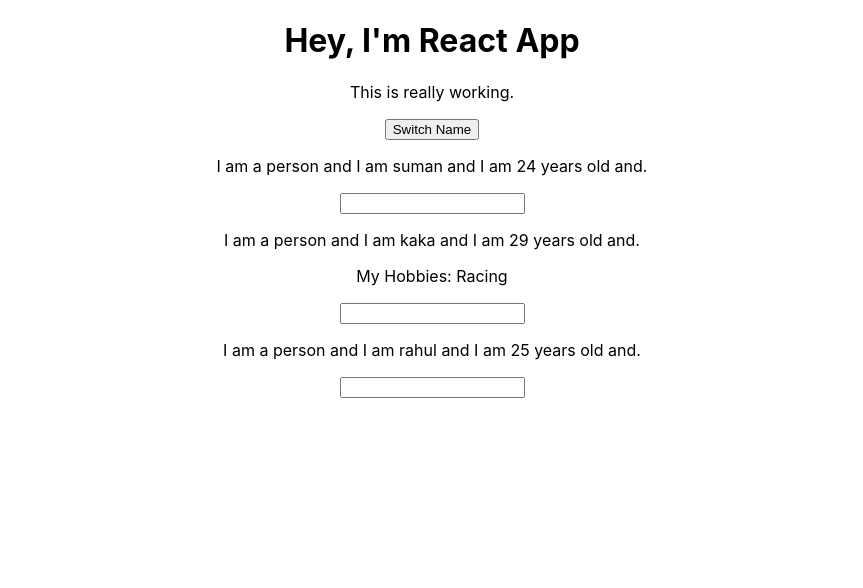
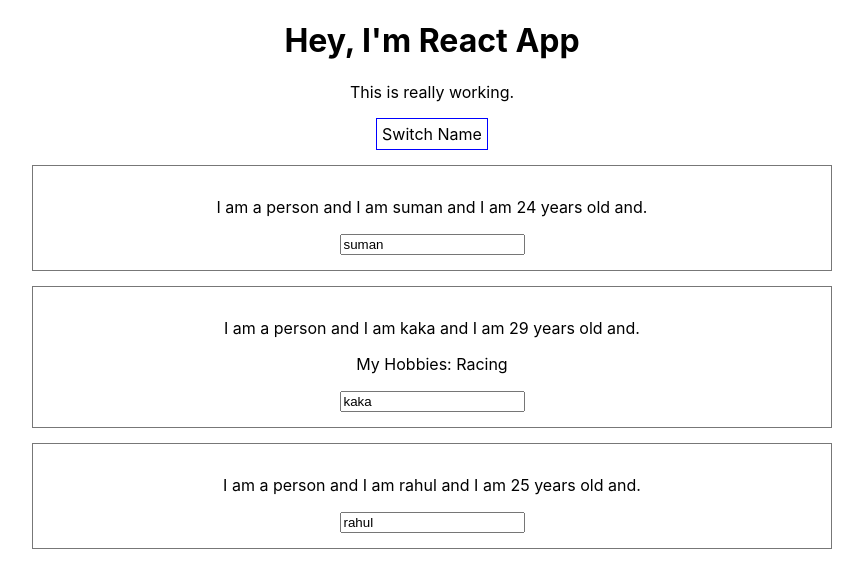
Before and after one commit to SumanDas3001/react_basic_syntax, a React (Create React App) app: page / in a window 1280 px wide. Shown: the top 588 px of the page, without its empty margins (208-1071 px from the left). Built offline with nearby package versions, Linux system fonts and the light colour scheme.

Commit message:
done styling and two way binding

```diff
--- a/src/App.js
+++ b/src/App.js
@@ -79,11 +79,21 @@
   }
 
   render(){
+    const btnStyle = {
+      border: '1px solid blue',
+      backgroundColor: 'white',
+      padding: '5px',
+      font: 'inherit',
+      cursor: 'pointer'
+    }
     return (
       <div className="App">
         <h1>Hey, I'm React App</h1>
         <p>This is really working.</p>
-        <button onClick={this.switchNameHandler.bind(this, 'Maximilian')}>Switch Name</button>
+        <button
+          style={btnStyle}
+          onClick={this.switchNameHandler.bind(this, 'Maximilian')}
+          >Switch Name</button>
         <Person
           name={this.state.persons[0].name}
           age={this.state.persons[0].age}
--- /dev/null
+++ b/src/Person/Person.css
@@ -0,0 +1,7 @@
+.Person{
+  width: 60%;
+  margin: 15px auto;
+  padding: 15px;
+  border: 1px solid #777;
+  text-align: center;
+}
--- a/src/Person/Person.js
+++ b/src/Person/Person.js
@@ -1,11 +1,12 @@
 import React from 'react';
+import './Person.css'
 
 const person = (props) =>{
   return(
-    <div>
+    <div className="Person">
       <p onClick={props.click}> I am a person and I am {props.name} and I am {props.age} years old and.</p>
       <p>{props.children}</p>
-      <input type="text" onChange={props.changed} />
+      <input type="text" onChange={props.changed} value={props.name} />
     </div>
   );
 }
```
Also changed, not shown: 1 other file (tests, documents, lock files or other folders).
